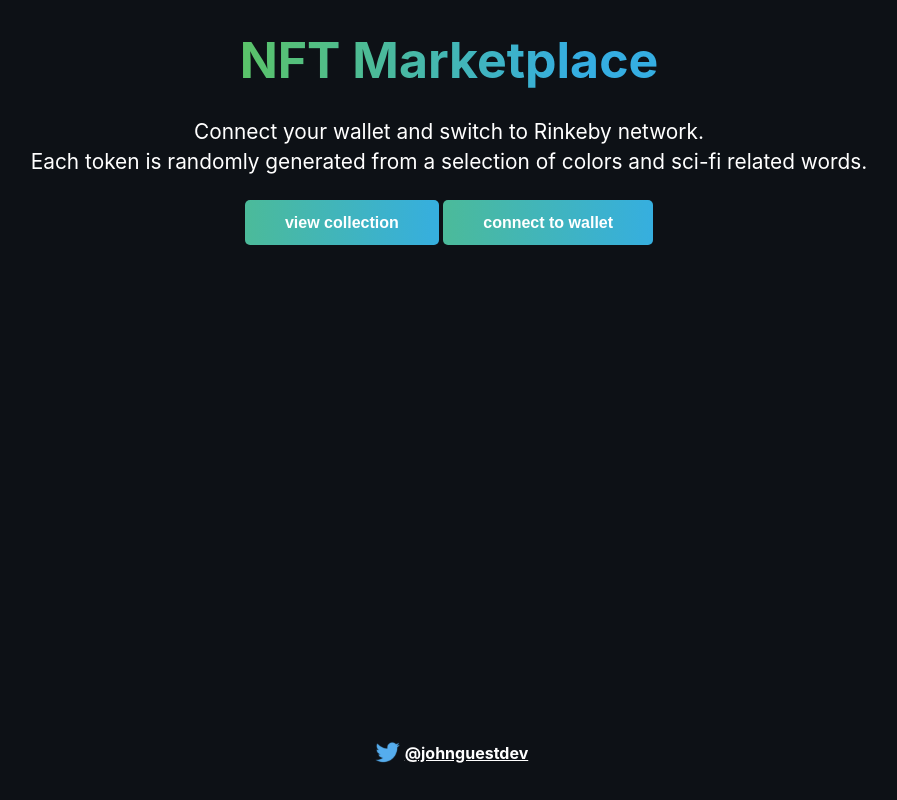
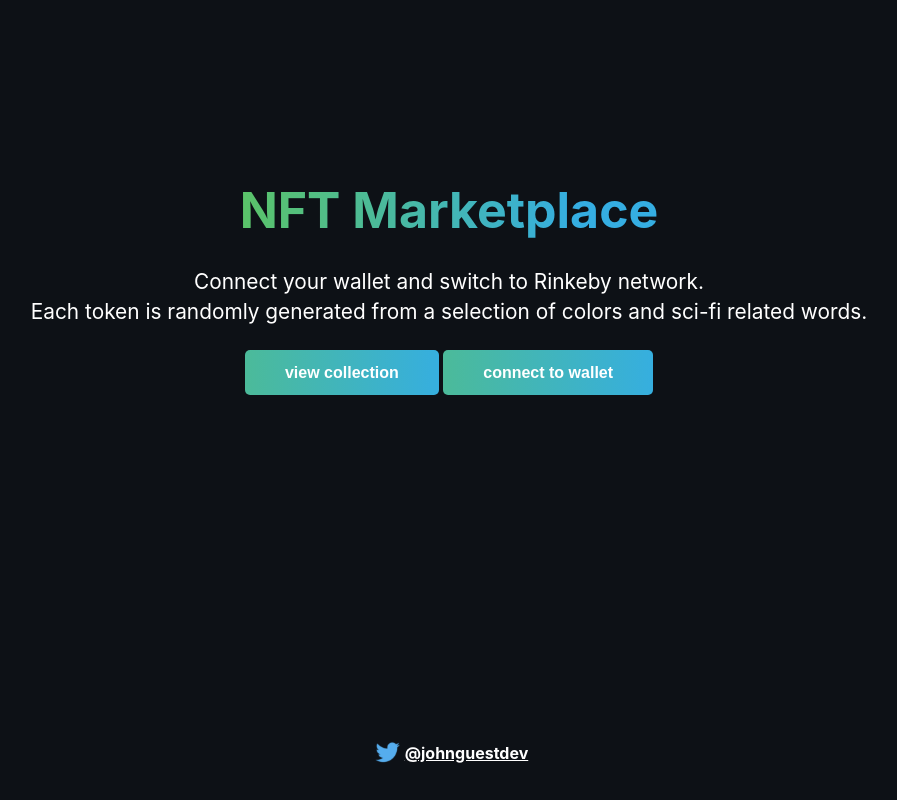
Before and after one commit to JCGuest/epic-client, a React (Create React App) app: page / in a window 1280 px wide. Shown: the whole page, without its empty margins (191-1088 px from the left). Built offline with nearby package versions, Linux system fonts and the light colour scheme.

Commit message:
center header

```diff
--- a/src/styles/App.css
+++ b/src/styles/App.css
@@ -19,6 +19,7 @@ a {
 
 .header-container {
   padding-top: 30px;
+  margin-top: 150px;
 }
 
 .header {
```
